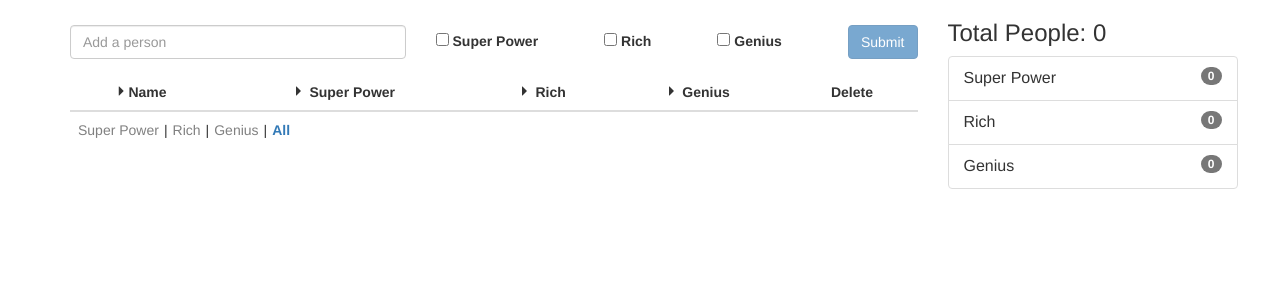
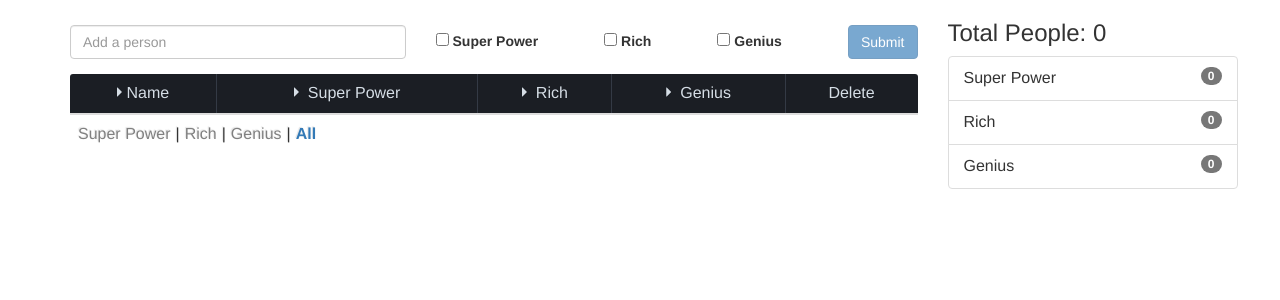
Before and after one commit to einarolafs/Traits-of-People, an Angular app: page / in a window 1280 px wide. Shown: the top 300 px of the page. Built offline with nearby package versions, Linux system fonts and the light colour scheme.

Commit message:
Adding better styles to the table

```diff
--- a/src/app/app.component.css
+++ b/src/app/app.component.css
@@ -1,3 +1,13 @@
+@import url(https://fonts.googleapis.com/css?family=Roboto:400,500,700,300,100);
+
+body {
+  background-color: #3e94ec;
+  font-family: "Roboto", helvetica, arial, sans-serif;
+  font-size: 16px;
+  font-weight: 400;
+  text-rendering: optimizeLegibility;
+}
+
 .container-fluid .row {
     display: flex;
     align-items:stretch;
@@ -24,6 +34,88 @@
     margin:0 5px;
 }
 
+table {
+    background: white;
+    border-radius:3px;
+    border-collapse: collapse;
+    padding:5px;
+    width: 100%;
+  }
+
+  th {
+    color:#D5DDE5;;
+    background:#1b1e24;
+    border-bottom:4px solid #9ea7af;
+    border-right: 1px solid #343a45;
+    font-weight: 100;
+    padding:24px;
+    text-align:left;
+    text-shadow: 0 1px 1px rgba(0, 0, 0, 0.1);
+    vertical-align:middle;
+  }
+
+  th:first-child {
+    border-top-left-radius:3px;
+  }
+
+  th:last-child {
+    border-top-right-radius:3px;
+    border-right:none;
+  }
+
+  tr {
+    border-top: 1px solid #C1C3D1;
+    border-bottom: 1px solid #C1C3D1;
+    font-size:16px;
+    font-weight:normal;
+    text-shadow: 0 1px 1px rgba(256, 256, 256, 0.1);
+  }
+
+  tr:hover td {
+    background:#4E5066;
+    color:#FFFFFF;
+    border-top: 1px solid #22262e;
+  }
+
+  tr:first-child {
+    border-top:none;
+  }
+
+  tr:last-child {
+    border-bottom:none;
+  }
+
+  tr:nth-child(odd) td {
+    background:#EBEBEB;
+  }
+
+  tr:nth-child(odd):hover td {
+    background:#4E5066;
+  }
+
+  tr:last-child td:first-child {
+    border-bottom-left-radius:3px;
+  }
+
+  tr:last-child td:last-child {
+    border-bottom-right-radius:3px;
+  }
+
+  td {
+    background:#FFFFFF;
+    padding:20px;
+    text-align:left;
+    vertical-align:middle;
+    text-shadow: -1px -1px 1px rgba(0, 0, 0, 0.1);
+    border-right: 1px solid #C1C3D1;
+  }
+
+  td:last-child {
+    border-right: 0px;
+  }
+
+
+
 .main-container table * {
     text-align: center;
 }
@@ -31,12 +123,12 @@
 .main-container table tr th:not(.delete){
     cursor:pointer;
 }
-
+/*
 .main-container table tr th, .main-container table tr td{
     max-width:190px;
     vertical-align: middle;
 }
-
+ */
 .main-container table tr th .arrow {
     font-size: 10px;
     transform: translate3d(-2px, -2px, 0px);
@@ -44,6 +136,10 @@
 
 .main-container table tr td label {
     margin:0;
+}
+
+.main-container table tfoot * {
+    background:transparent;
 }
 
 .main-container .filters a.active {
--- a/src/app/app.component.html
+++ b/src/app/app.component.html
@@ -51,7 +51,7 @@
             <tr>
               <th (click)="arrange('name')">
                 <span
-                  class="glyphicon glyphicon-triangle-right arrow"
+                  class="glyphicon arrow"
                   [ngClass]="{
                     'glyphicon-triangle-right':arrangeValues.name === null,
                     'glyphicon-triangle-bottom': arrangeValues.name === true,
@@ -62,7 +62,13 @@
               <th
                 *ngFor="let talent of talents"
                 (click)="arrange(talent[0])">
-                  <span class="glyphicon glyphicon-triangle-right arrow"></span>
+                  <span
+                    class="glyphicon arrow"
+                    [ngClass]="{
+                      'glyphicon-triangle-right':arrangeValues[talent[0]] === null,
+                      'glyphicon-triangle-bottom': arrangeValues[talent[0]] === true,
+                      'glyphicon-triangle-top': arrangeValues[talent[0]] === false
+                    }"></span>
                   {{talent[1]}}
               </th>
               <th>Delete</th>
--- a/src/app/app.component.ts
+++ b/src/app/app.component.ts
@@ -1,6 +1,4 @@
 import { Component, EventEmitter, Input, Output } from '@angular/core';
-import { Location, LocationStrategy, PathLocationStrategy } from '@angular/common'
-import { ActivatedRoute, Router } from '@angular/router';
 import { FormBuilder, Validators } from '@angular/forms';
 import * as _ from 'lodash';
 interface Person {
@@ -11,46 +9,18 @@ interface Person {
   delete:boolean,
 }
 
-function compare(prop) {
-	return function (a, b) {
-      // Use toUpperCase() to ignore character casing
-      const genreA = a[prop].toUpperCase();
-      const genreB = b[prop].toUpperCase();
-
-      let comparison = 0;
-      if (genreA > genreB) {
-        comparison = 1;
-      } else if (genreA < genreB) {
-        comparison = -1;
-      }
-      return comparison;
-    }
-}
-
-function findClassName(className, items){
+function findClassName(className, items): boolean {
   let found = false;
   items.forEach(function(item){
     if(item.className == className) { found = true; }
     })
-
   return found;
 }
 
 function localStorage(key: string, value?: string): Array<Person> {
   let storage = window.localStorage;
-
-  console.log('save or get')
-
-  if(value){
-    storage.setItem(key, value)
-  } else {
-    return JSON.parse(storage.getItem(key)) || [];
-  }
-
-}
-
-function getDocument(){
-  return document;
+  if(value) storage.setItem(key, value)
+  else return JSON.parse(storage.getItem(key)) || [];
 }
 
 @Component({
@@ -59,14 +29,13 @@ function getDocument(){
   styleUrls: ['./app.component.css'],
   host: {
     '(document:click)': 'onOutsideClick($event)',
-  },
-  providers: [Location, {provide: LocationStrategy, useClass: PathLocationStrategy}],
+  }
 })
 
 export class AppComponent {
   personForm: any;
 
-  people: Array<Person> = localStorage('people_list');
+  people: Array<Person | Object> = localStorage('people_list');
 
   talents: Array<[string, string]> = [
     ['superPower', 'Super Power'],
@@ -82,7 +51,7 @@ export class AppComponent {
     'rich': 0,
     'genius':0,
   };
-  filterPeople: Array<Object> = [];
+  filterPeople: Array<Person | Object> = [];
   filterValue: string = null;
 
   arrangeValues: Object = {
@@ -92,9 +61,7 @@ export class AppComponent {
     'genius':null,
   }
 
-  document = getDocument();
-
-  constructor(private fb: FormBuilder, location:Location){
+  constructor(private fb: FormBuilder){
     this.personForm = this.fb.group({
       'addPerson': ['', Validators.required],
       'superPower': [false],
@@ -176,7 +143,8 @@ export class AppComponent {
       ? true : values[value];
 
     let order =  values[value] ? 'asc' : 'desc';
-    this.filterPeople = _.orderBy(this.filterPeople, [value], [order]);
+    this.people = _.orderBy(this.people, [value], [order]);
+    this.filterArray(this.filterValue);
     this.arrangeValues[value] = !values[value];
 
 
```
Also changed, not shown: src/app/app.module.ts (+1 -10 lines).
